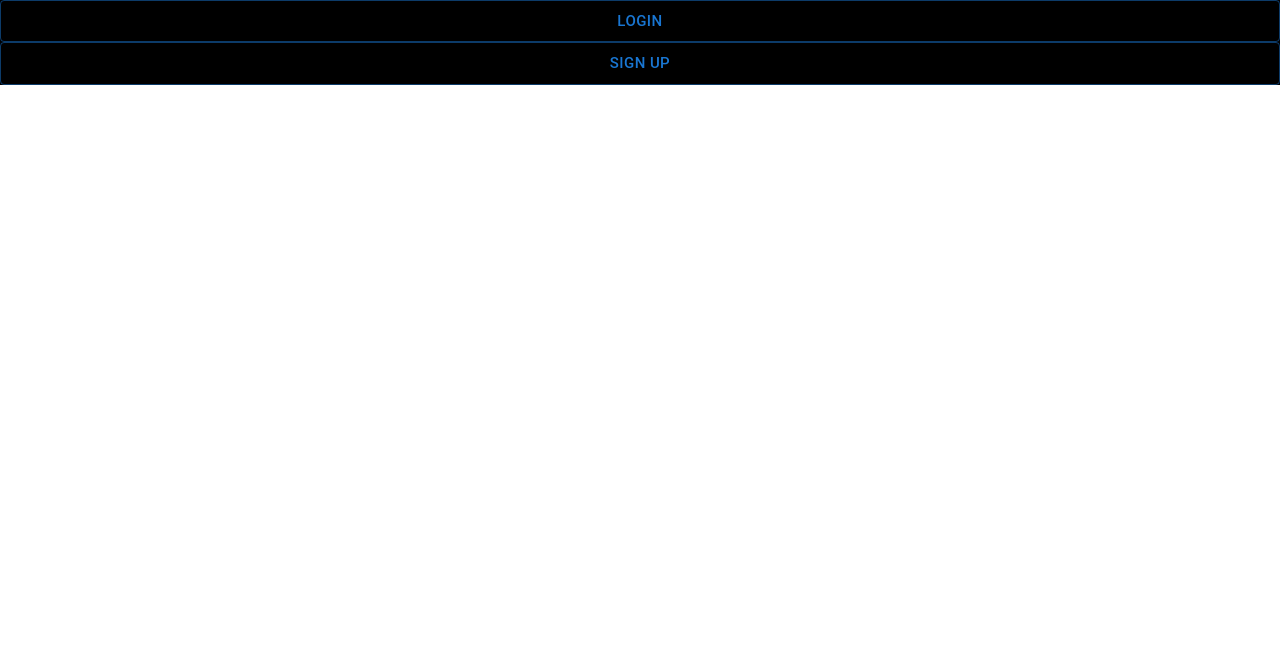
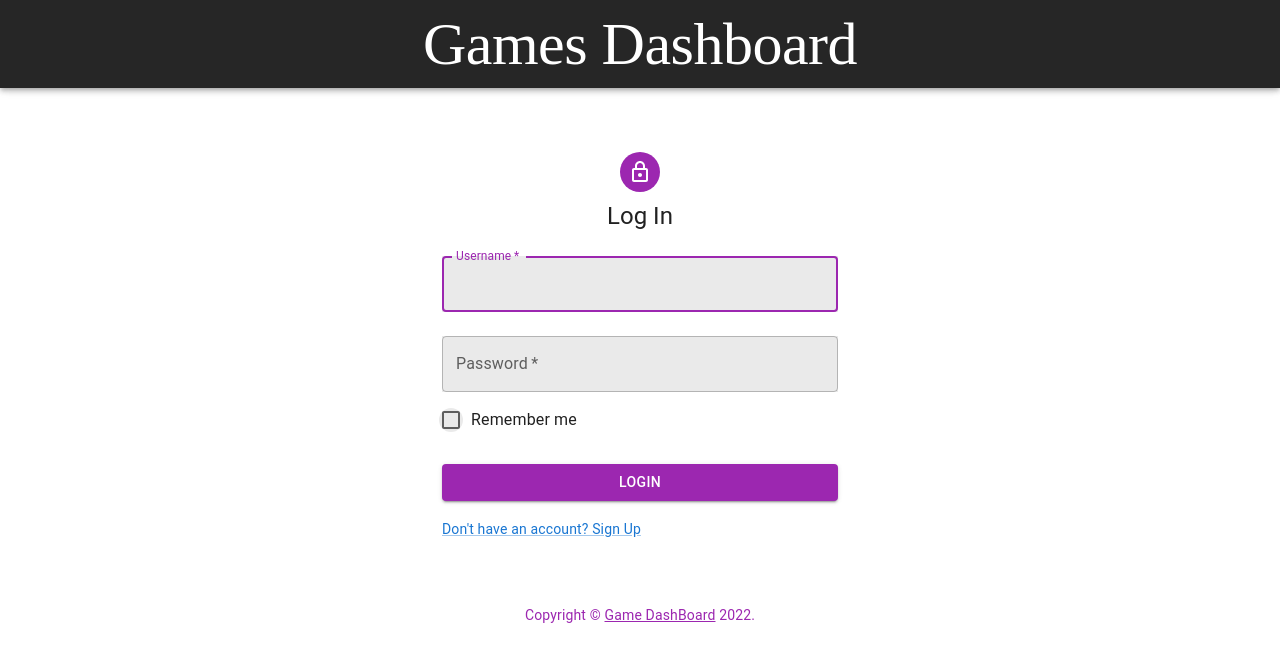
Before and after one commit to Madhur20/BoardGamesDashBoard, a Next.js app in the folder client/: page / in a window 1280 px wide. Shown: the top 662 px of the page. Built offline with nearby package versions, Linux system fonts and the light colour scheme.

Commit message:
Login fe (#41)
* login page with signup Route

* Setting Up Login and Sign Up

* Set Up CSS both Light and Dark mode + Appbar

```diff
--- a/client/pages/index.tsx
+++ b/client/pages/index.tsx
@@ -1,19 +1,113 @@
-import type { NextPage } from 'next'
-import styles from '../styles/Home.module.css'
-import Top from '../components/Top'
-import { Button } from '@mui/material'
-import Link from 'next/link'
-import { Route, Routes, Navigate } from "react-router-dom";
-import Signup from "./signup";
-import Login from "./login";
-import Main from "./main";
+import { NextPage } from 'next';
+import React from 'react';
+import Avatar from '@mui/material/Avatar';
+import Button from '@mui/material/Button';
+import CssBaseline from '@mui/material/CssBaseline';
+import TextField from '@mui/material/TextField';
+import FormControlLabel from '@mui/material/FormControlLabel';
+import Checkbox from '@mui/material/Checkbox';
+import Link from '@mui/material/Link';
+import Grid from '@mui/material/Grid';
+import Box from '@mui/material/Box';
+import LockOutlinedIcon from '@mui/icons-material/LockOutlined';
+import Typography from '@mui/material/Typography';
+import Container from '@mui/material/Container';
+import AppBar from '../components/AppBar';
+import { createTheme, ThemeProvider } from '@mui/material/styles';
+
+function Copyright(props: any) {
+  return (
+    <Typography variant="body2" color="secondary" align="center" {...props}>
+      {'Copyright © '}
+      <Link color="inherit" target="_blank" href="https://github.com/Madhur20/BoardGamesDashBoard">
+        Game DashBoard
+      </Link>{' '}
+      {new Date().getFullYear()}
+      {'.'}
+    </Typography>
+  );
+}
+
+const theme = createTheme();
 
 const Index: NextPage = () => {
+  const handleSubmit = (event: React.FormEvent<HTMLFormElement>) => {
+    event.preventDefault();
+    const data = new FormData(event.currentTarget);
+    console.log({
+      email: data.get('username'),
+      password: data.get('password'),
+    });
+  };
+
   return (
-    <div className={styles.container1}>
-     <Link href="/login"><Button variant="outlined" disableElevation color="primary" size='large'>Login</Button></Link>
-     <Link href="/signup"><Button variant="outlined" disableElevation color="primary" size='large'>Sign Up</Button></Link>
-    </div>
+    <ThemeProvider theme={theme}>
+      <Container component="main" maxWidth="xs">
+        <CssBaseline />
+        <AppBar />
+        <Box
+          sx={{
+          marginTop: 8,
+          display: 'flex',
+          flexDirection: 'column',
+          alignItems: 'center',
+          }}
+        >
+        <Avatar sx={{ m: 1, bgcolor: 'secondary.main' }}>
+          <LockOutlinedIcon />
+        </Avatar>
+        <Typography component="h1" variant="h5">
+          Log In
+        </Typography>
+        <Box component="form" onSubmit={handleSubmit} noValidate sx={{ mt: 1 }}>
+          <TextField
+            margin="normal"
+            color="secondary"
+            required
+            fullWidth
+            id="username"
+            label="Username"
+            name="username"
+            sx={{bgcolor: "#eaeaea"}}
+            autoFocus
+          />
+          <TextField
+            margin="normal"
+            color="secondary"
+            required
+            fullWidth
+            name="password"
+            label="Password"
+            type="password"
+            id="password"
+            sx={{bgcolor: "#eaeaea"}}
+            autoComplete="current-password"
+          />
+          <FormControlLabel
+            control={<Checkbox disableRipple value="remember" color="secondary" sx={{ margin: 1, padding: 0, bgcolor: "#eaeaea"}} />}
+            label="Remember me"
+          />
+          <Button
+            type="submit"
+            fullWidth
+            variant="contained"
+            color="secondary"
+            sx={{ mt: 3, mb: 2 }}
+          >
+            login
+          </Button>
+          <Grid container>
+            <Grid item>
+              <Link href="/signup" variant="body2">
+                {"Don't have an account? Sign Up"}
+              </Link>
+            </Grid>
+          </Grid>
+        </Box>
+      </Box>
+      <Copyright sx={{ mt: 8, mb: 4 }} />
+    </Container>
+  </ThemeProvider>
   )
 }
 
```
Also changed, not shown: client/pages/login.tsx (deleted, +0 -14 lines), client/pages/signup.tsx (+108 -7 lines).
